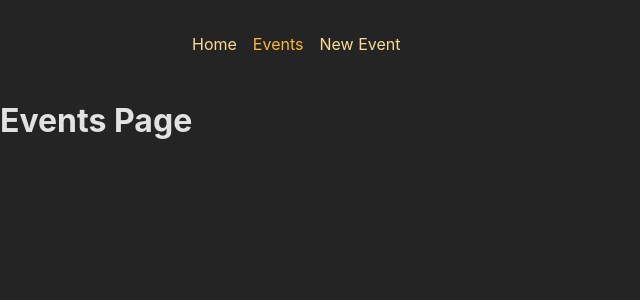
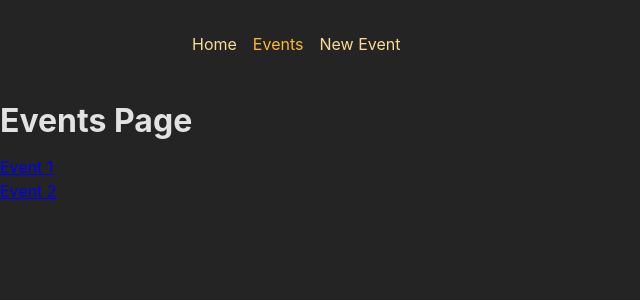
Before and after one commit to Richstar-plus/react-router-with-backend, a React (Vite) app in the folder react-frontend/: page /events in a window 1280 px wide. Shown: the top 300 px of the page, without its empty margins (0-640 px from the left). Built offline with nearby package versions, Linux system fonts and the light colour scheme.

Commit message:
Implement event listing in EventsPage with dummy data

```diff
--- a/react-frontend/src/pages/Events.jsx
+++ b/react-frontend/src/pages/Events.jsx
@@ -1,3 +1,29 @@
+import { Link } from "react-router-dom";
+
+const DUMMY_EVENTS = [
+  {
+    id: "e1",
+    title: "Event 1",
+    description: "Description for Event 1",
+  },
+  {
+    id: "e2",
+    title: "Event 2",
+    description: "Description for Event 2",
+  },
+];
+
 export function EventsPage() {
-  return <h1>Events Page</h1>;
+  return (
+    <>
+      <h1>Events Page</h1>
+      <ul>
+        {DUMMY_EVENTS.map((event) => (
+          <li key={event.id}>
+            <Link to={event.id}>{event.title}</Link>
+          </li>
+        ))}
+      </ul>
+    </>
+  );
 }
```
